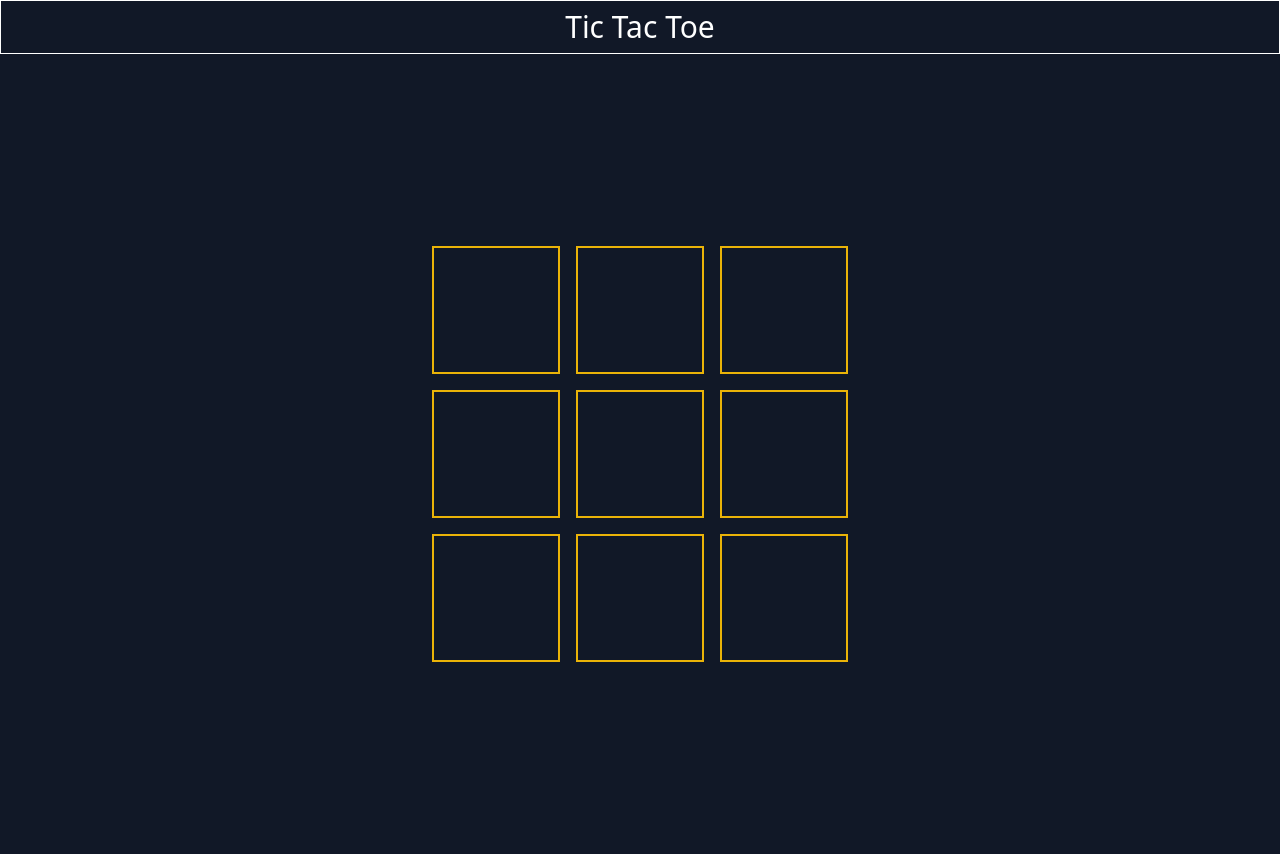
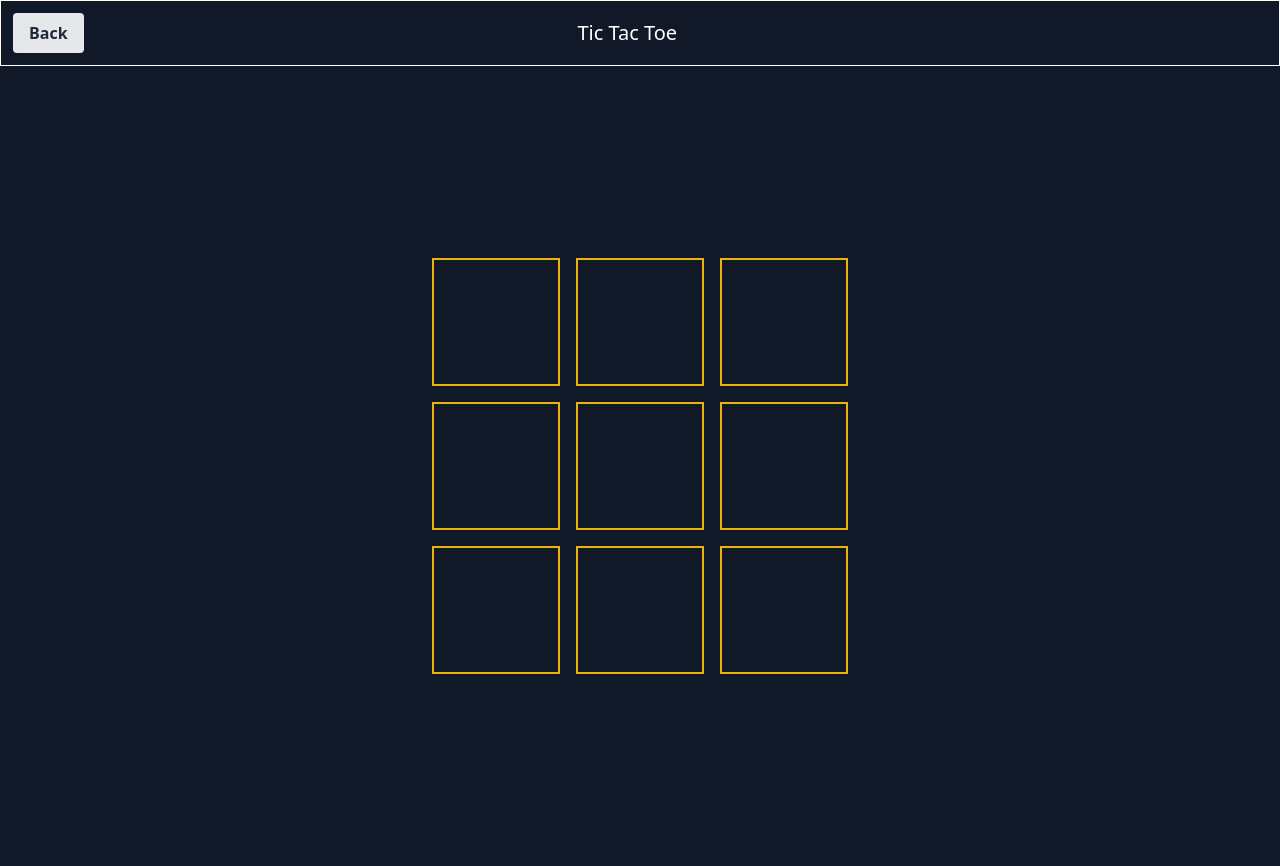
Before and after one commit to jacksonpais/web-games, a React (Vite) app: page /tic-tac-toe in a window 1280 px wide. Built offline with nearby package versions, Linux system fonts and the light colour scheme.

Commit message:
common header implementation

```diff
--- a/src/Container/Rock-Paper-Scissor/index.tsx
+++ b/src/Container/Rock-Paper-Scissor/index.tsx
@@ -1,15 +1,10 @@
+import Header from "../../Home/header";
 import Board from "./Board";
 
 const RockPaperScissor = () => {
   return (
     <div className="h-screen bg-gray-900">
-      <div className="w-full border border-white text-white p-3 flex items-center justify-between">
-        <a href="/" className="bg-gray-200 hover:bg-gray-300 text-gray-800 font-bold py-2 px-4 rounded">
-          Back
-        </a>
-        <h1 className="text-xl text-center flex-1">Rock Paper Scissor</h1>
-        <div className="w-24"></div>
-      </div>
+      <Header title="Rock Paper Scissor" />
       <div className="h-screen bg-gray-900 flex items-center justify-center">
         <Board />
       </div>
--- a/src/Container/Tic-Tac-Toe/index.tsx
+++ b/src/Container/Tic-Tac-Toe/index.tsx
@@ -1,11 +1,10 @@
+import Header from "../../Home/header";
 import Board from "./Board";
 
 const TicTacToe = () => {
   return (
     <div className="h-screen bg-gray-900">
-      <div className="w-full border border-white text-center p-2">
-        <h1 className="text-xl md:text-2xl lg:text-3xl text-white">Tic Tac Toe</h1>
-      </div>
+      <Header title="Tic Tac Toe"/>
       <div className="h-screen bg-gray-900 flex items-center justify-center">
         <Board />
       </div>
--- /dev/null
+++ b/src/Home/header.tsx
@@ -0,0 +1,18 @@
+interface HeaderProps {
+  title: string;
+}
+const Header = (props: HeaderProps) => {
+  return (
+    <div className="w-full border border-white text-white p-3 flex items-center justify-between">
+      <a
+        href="/"
+        className="bg-gray-200 hover:bg-gray-300 text-gray-800 font-bold py-2 px-4 rounded"
+      >
+        Back
+      </a>
+      <h1 className="text-xl text-center flex-1">{props.title}</h1>
+      <div className="w-24"></div>
+    </div>
+  );
+};
+export default Header;
```
